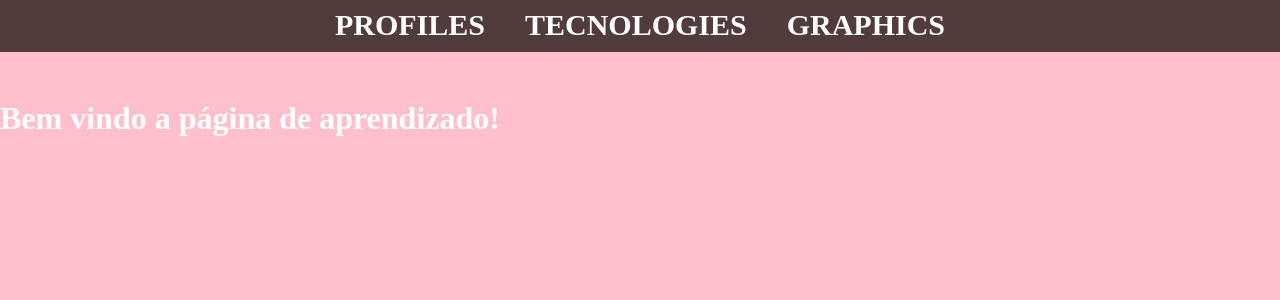
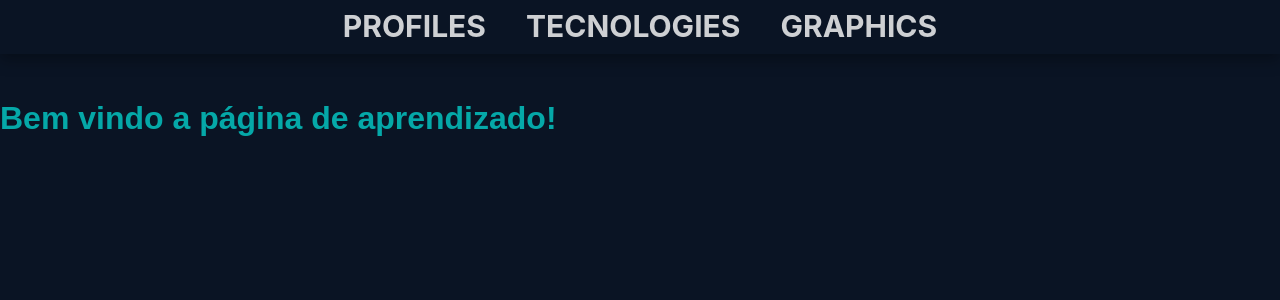
Before and after one commit to nogueiiiiiiiiira/newAtividade, a React (Vite) app in the folder Revisao/: page / in a window 1280 px wide. Shown: the top 300 px of the page. Built offline with nearby package versions, Linux system fonts and the light colour scheme.

Commit message:
Update index.css

```diff
--- a/Revisao/src/index.css
+++ b/Revisao/src/index.css
@@ -1,27 +1,55 @@
 :root {
-  --text-title: white;
-  --text-p: #d3cbcb;
-  --shadow: box-shadow: rgba(0, 0, 0, 0);
-  --background-primary: pink;
-  --background-secondary: rgb(82, 59, 59);
+  --text-title: #05a8a8;
+  --text-p: #ffffff;
+  --bg-primary: #0a1424;
+  --bg-secondary: #162336;
+  --bg-third: #223147;
+  --shadow: rgba(0, 0, 0, 0.35) 0px 5px 15px;
+  --color-shadow: rgba(51, 185, 219, 0.315) 0px 5px 15px;
 }
 
 *{
+  padding: 0;
   margin: 0;
-  padding: 0;
   scroll-behavior: smooth;
-  padding: 0;
 }
 
 body{
   width: 100vw;
+  height: auto;
   min-height: 100vh;
   overflow-x: hidden;
-  background-color: var(--background-primary);
-  flex-direction: column;
-  display: flex;
+  background-color: var(--bg-primary);
+  font-family: "Inter", sans-serif;
+
 }
 
-h1, h2, h3, h4, h5{
-  color: var(--text-title)
+h1,h2,h3,h4,h5{
+  color: var(--text-title);
+  font-family: "Gemunu Libre", sans-serif;
 }
+
+p{
+  color: var(--text-p);
+}
+
+button{
+  opacity: 0.8;
+}
+
+button:hover{
+  cursor: pointer;
+  opacity: 1;
+
+}
+
+a{
+  text-decoration: none;
+  color: var(--text-title);
+  opacity: 0.8;
+}
+
+a:hover{
+  opacity: 1;
+  cursor: pointer;
+}
```
